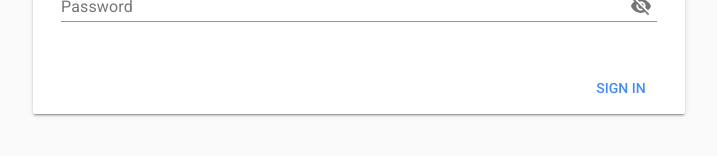
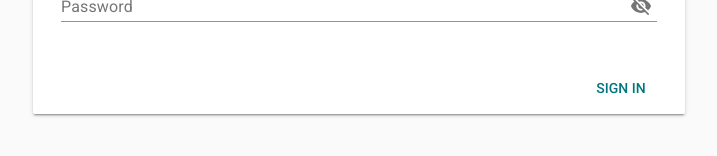
Before and after one commit to Arkitektum/DigiTEK-TestApp, a Vue app: page /#/ in a window 1280 px wide. Shown: the part 222-378 px from the top of the page, without its empty margins (281-998 px from the left). Built offline with nearby package versions, Linux system fonts and the light colour scheme.

Commit message:
Use DIBK elements and colors

```diff
--- a/src/App.scss
+++ b/src/App.scss
@@ -1,3 +1,12 @@
+@import "~vue-material/dist/theme/engine"; // Import the theme engine
+
+@include md-register-theme("default", (
+  primary: #00757f, // The primary color of your brand
+  accent: #1a11e8 // The secondary color of your brand
+));
+
+@import "~vue-material/dist/theme/all"; // Apply the theme
+
 body {
   font-family: "Roboto", sans-serif;
   height: 100%;
--- a/src/App.vue
+++ b/src/App.vue
@@ -3,7 +3,7 @@
   <div v-if="user" class="page-container">
     <router-view :user="user" v-on:log-out="handleLogOut()" />
   </div>
-  <div v-else>
+  <div v-else class="page-container">
     <sign-in v-on:log-in="handleLogIn"/>
   </div>
   <md-snackbar :md-active.sync="showWelcomeMessage" :md-duration="4000">Welcome {{ user && user.userName ? user.userName : '' }}!</md-snackbar>
--- a/src/main.js
+++ b/src/main.js
@@ -6,7 +6,6 @@ import router from './router';
 
 import VueMaterial from 'vue-material';
 import 'vue-material/dist/vue-material.min.css';
-import 'vue-material/dist/theme/default.css';
 
 /* eslint-disable no-new */
 
--- a/src/pages/Start.js
+++ b/src/pages/Start.js
@@ -9,8 +9,11 @@ import brannklasseSubModel from '@/data/modelOutputs/BrannklasseSubModel.json';
 import branntekniskProsjekteringModel from '@/data/modelOutputs/BranntekniskProsjekteringModel.json';
 import risikoklasseSubModel from '@/data/modelOutputs/RisikoklasseSubModel.json';
 
+import dibkLogo from '@/assets/images/dibk_logo_mob.svg';
+
 export default {
   data: () => ({
+    dibkLogo,
     menuVisible: true,
     modelOutputs: {
       brannklasseSubModel,
--- a/src/pages/Start.scss
+++ b/src/pages/Start.scss
@@ -1,3 +1,7 @@
 .md-layout .md-card.md-table {
   overflow-x: scroll;
 }
+
+.md-toolbar.md-theme-default.md-primary {
+  background-color: #072938;
+}
--- a/src/pages/Start.vue
+++ b/src/pages/Start.vue
@@ -4,7 +4,8 @@
       <md-button class="md-icon-button" @click="toggleMenu" v-if="!menuVisible">
         <md-icon>menu</md-icon>
       </md-button>
-      <span class="md-title" style="flex: 1">DigiTEK</span>
+      <img :src="dibkLogo" />
+      <span class="md-title" style="flex: 1"></span>
       <md-button v-on:click="$emit('log-out')">log out</md-button>
     </md-app-toolbar>
     <md-app-drawer :md-active.sync="menuVisible" md-persistent="full">
@@ -33,9 +34,9 @@
         <md-list-item v-for="(modelInputType, modelInputKey) in selectedModel.modelInputs" :key="modelInputKey">
           <div v-if="modelInputType === 'boolean'">
             <p class="md-caption">{{ modelInputKey }}</p>
-            <md-radio v-model="selectedInputValues[modelInputKey]" :value="true">Ja</md-radio>
-            <md-radio v-model="selectedInputValues[modelInputKey]" :value="false">Nei</md-radio>
-            <md-radio v-model="selectedInputValues[modelInputKey]" :value="null">Ikke valgt</md-radio>
+            <md-radio v-model="selectedInputValues[modelInputKey]" :value="true" class="md-primary">Ja</md-radio>
+            <md-radio v-model="selectedInputValues[modelInputKey]" :value="false" class="md-primary">Nei</md-radio>
+            <md-radio v-model="selectedInputValues[modelInputKey]" :value="null" class="md-primary">Ikke valgt</md-radio>
           </div>
           <md-field v-else-if="modelInputType === 'codeList'">
             <label for="modelInputKey">{{ modelInputKey }}</label>
```
Also changed, not shown: src/assets/images/dibk_logo_mob.svg (added).
